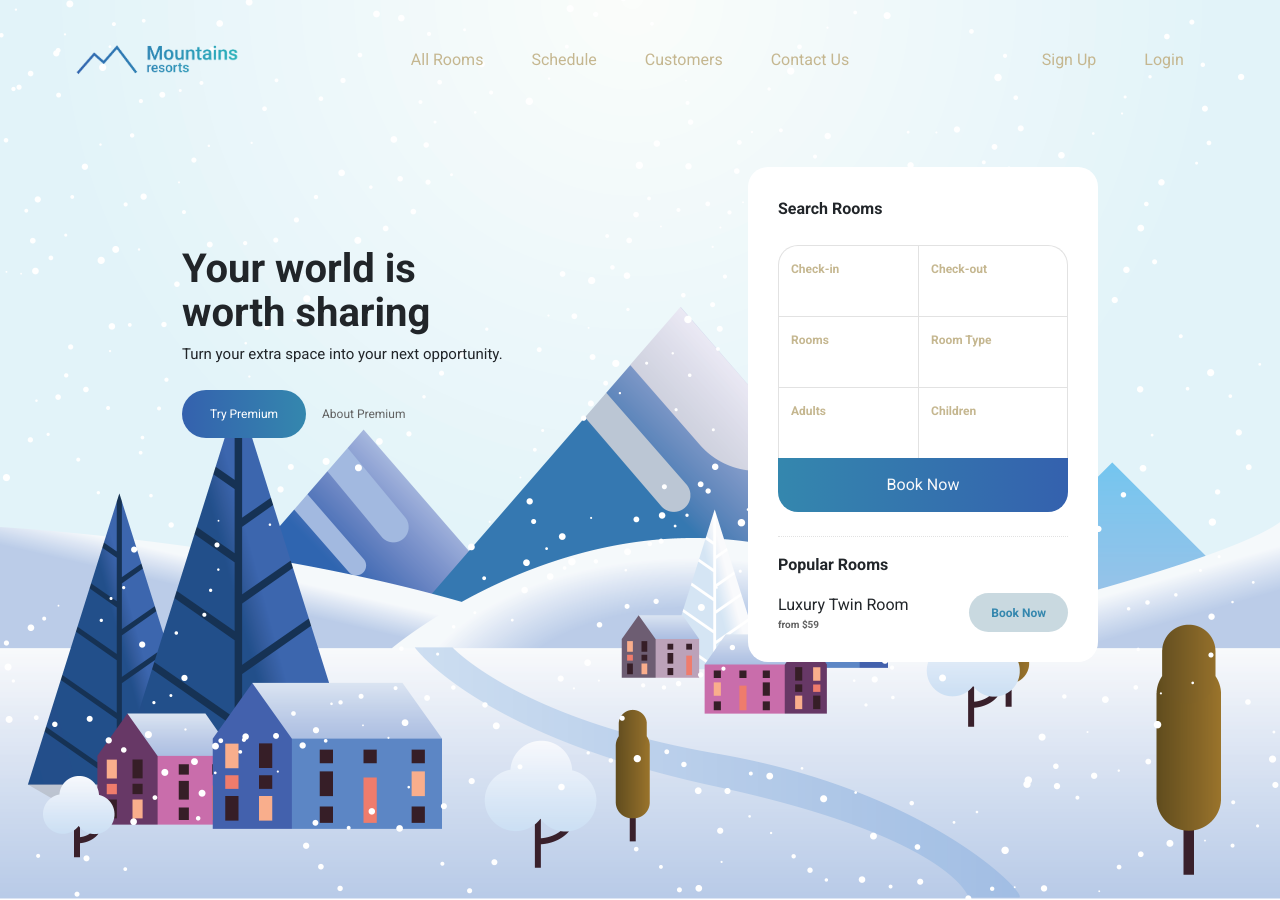
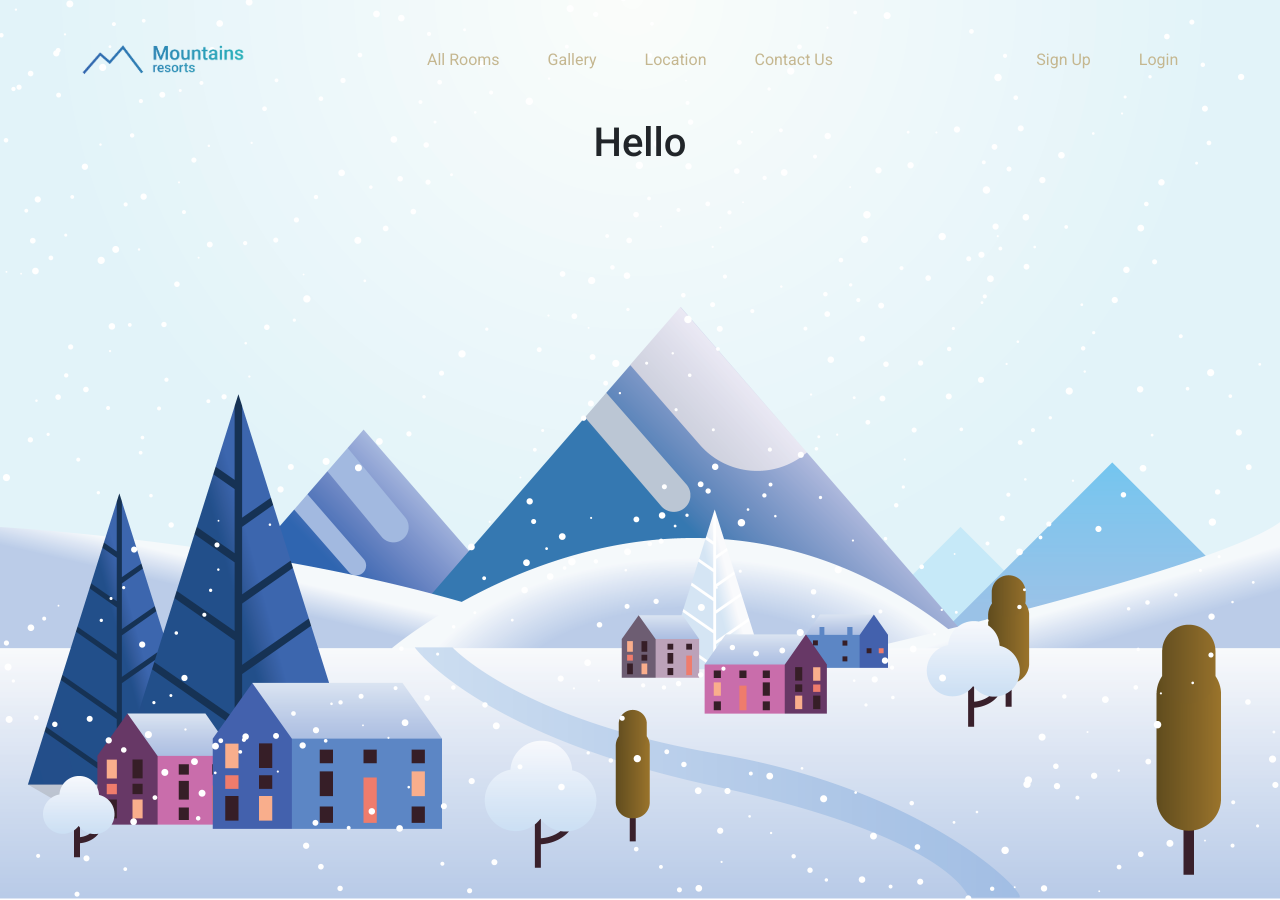
Before and after one commit to SoumyaMahbub/Mountains-Resorts, a React (Create React App) app: page /rooms in a window 1280 px wide. Built offline with nearby package versions, Linux system fonts and the light colour scheme.

Commit message:
React Router add

```diff
--- a/package.json
+++ b/package.json
@@ -11,6 +11,7 @@
     "bootstrap": "^5.0.2",
     "react": "^17.0.2",
     "react-dom": "^17.0.2",
+    "react-router-dom": "^5.2.0",
     "react-scripts": "4.0.3",
     "web-vitals": "^1.1.2"
   },
--- a/src/App.js
+++ b/src/App.js
@@ -4,7 +4,6 @@ import '@fortawesome/fontawesome-free/css/all.css'
 import './App.css'
 import Main from './Components/Main'
 import Menu from './Components/Menu'
-
 
 function App() {
 	return (
--- a/src/Components/Main.js
+++ b/src/Components/Main.js
@@ -1,13 +1,28 @@
 import React from 'react'
 import Navbar from './Navbar'
 import Mid from './Mid'
+import Rooms from './Rooms'
+import {
+	BrowserRouter as Router,
+	Switch,
+	Route,
+  } from "react-router-dom";
 
 function Main() {
     return (
-        <div className="main">
-            <Navbar />
-            <Mid />
-        </div>
+        <Router>
+            <div className="main">
+                <Navbar />
+                <Switch>
+                    <Route exact path="/">
+                        <Mid />
+                    </Route>
+                    <Route path="/rooms">
+                        <Rooms />
+                    </Route>
+                </Switch>
+            </div>
+        </Router>
     )
 }
 
--- a/src/Components/Midtext.js
+++ b/src/Components/Midtext.js
@@ -5,8 +5,8 @@ function Midtext() {
         <div className="mid-text animate__animated animate__fadeIn">
             <h1 className="mid-h fw-bold">Your world is worth sharing</h1>
             <p className="mid-p mb-4 fs-15">Turn your extra space into your next opportunity.</p>
-            <button className='border-none mid-btn rounded-pill text-white fs-12'>Try Premium</button>
-            <a className="mid-link mx-3 fs-12" href="#">About Premium</a>
+            <button className='border-none mid-btn rounded-pill text-white fs-12'>See Rooms</button>
+            <a className="mid-link mx-3 fs-12" href="#">About Hotel</a>
         </div>
     )
 }
--- a/src/Components/Navbar.js
+++ b/src/Components/Navbar.js
@@ -1,19 +1,22 @@
 import React from 'react'
 import Logo from './img/logo.png'
+import { Link } from 'react-router-dom'
 
 function Navbar() {
     return (
         <div className="nav-bar animate__animated animate__fadeInDown">
-            <img className="logo" draggable="false" src={Logo}/>
+            <Link to="/">
+                <img className="logo" draggable="false" src={Logo}/>
+            </Link>
             <div className ="my-auto">
-                <a className="nav-link mx-2 text-gold" href="#">All Rooms</a>
-                <a className="nav-link mx-2 text-gold" href="#">Schedule</a>
-                <a className="nav-link mx-2 text-gold" href="#">Customers</a>
-                <a className="nav-link mx-2 text-gold" href="#">Contact Us</a>
+                <Link className="nav-link mx-2 text-gold" to="/rooms">All Rooms</Link>
+                <Link className="nav-link mx-2 text-gold" to="#">Gallery</Link>
+                <Link className="nav-link mx-2 text-gold" to="#">Location</Link>
+                <Link className="nav-link mx-2 text-gold" to="#">Contact Us</Link>
             </div>
             <div className="my-auto">
-                <a className="nav-link text-gold mx-2">Sign Up</a>
-                <a className="nav-link text-gold mx-2">Login</a>
+                <Link className="nav-link text-gold mx-2" to="#">Sign Up</Link>
+                <Link className="nav-link text-gold mx-2" to="#">Login</Link>
             </div>
             <a className="fas fa-bars menu-icon text-gold" href="#menu"></a>
         </div>
--- /dev/null
+++ b/src/Components/Rooms.js
@@ -0,0 +1,11 @@
+import React from 'react'
+
+function Rooms() {
+    return (
+        <div>
+            <h1 className="animate__animated animate__fadeIn">Hello</h1>
+        </div>
+    )
+}
+
+export default Rooms
```
Also changed, not shown: 1 other file (tests, documents, lock files or other folders).
